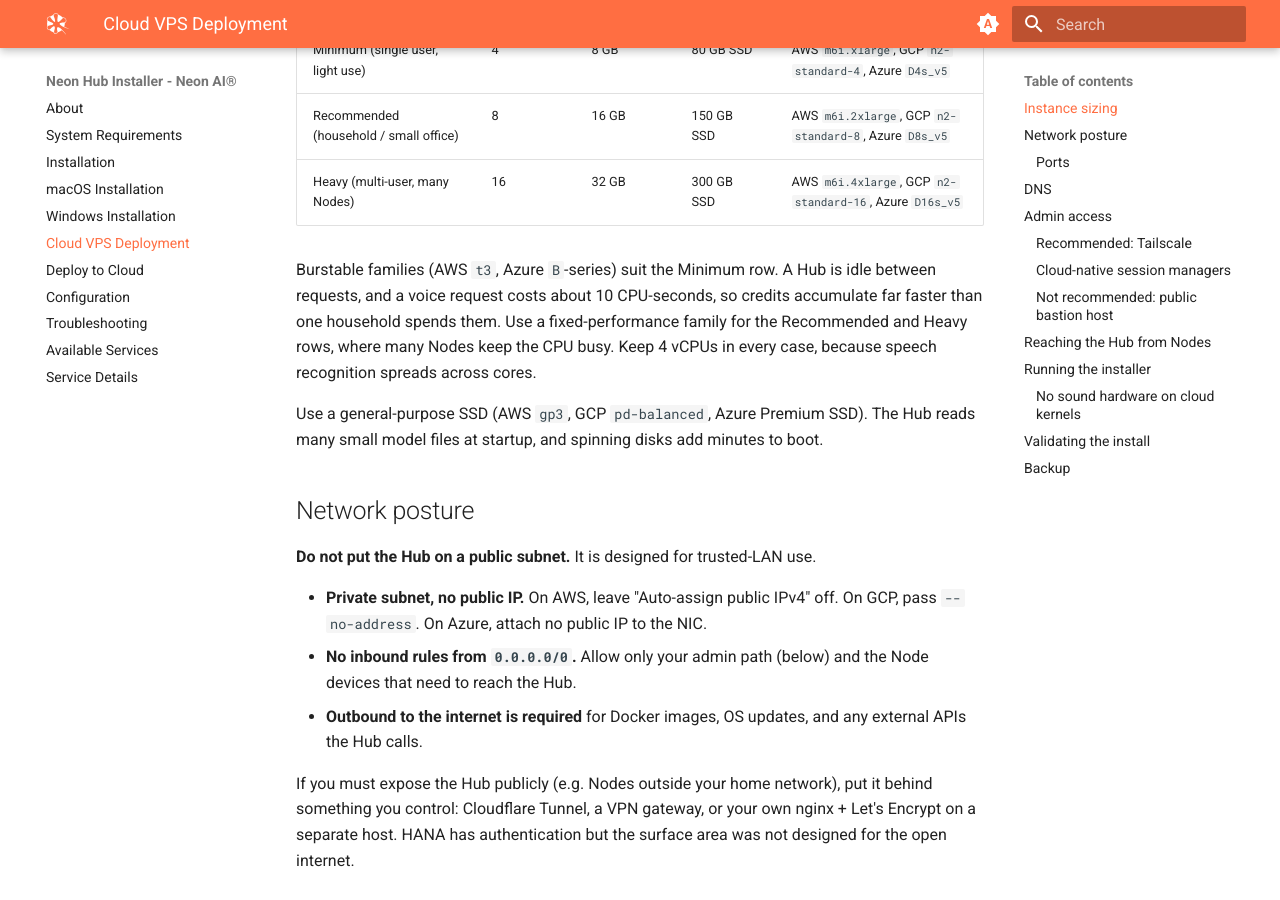
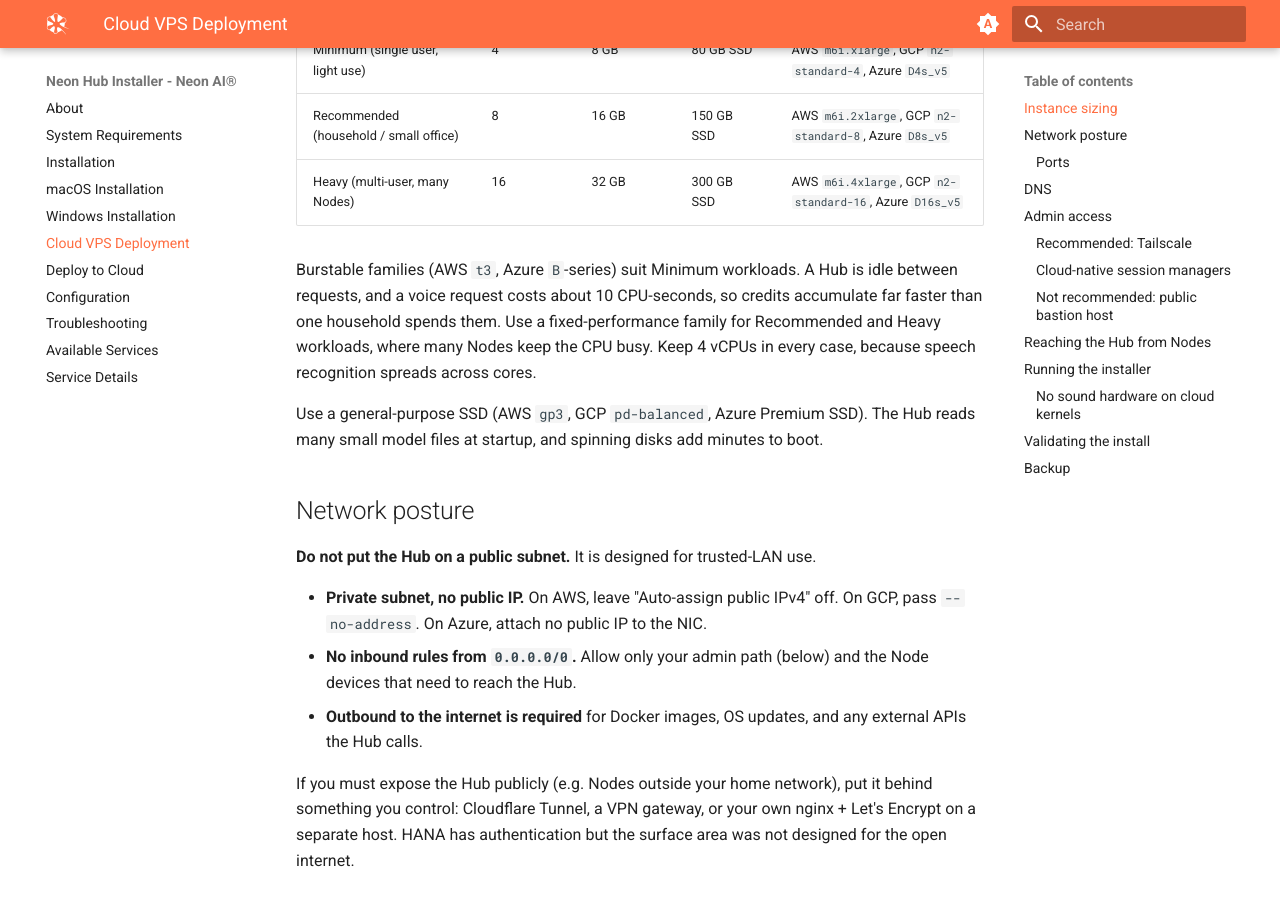
Before and after one commit to NeonGeckoCom/neon-hub-installer, an MkDocs documentation site: the page built from docs/cloud-vps.md, in a window 1280 px wide and 900 px high, scrolled down 433 px. Built offline with MkDocs 1.6.1 and Material for MkDocs 9.7.7, drawn with Linux system fonts in a browser that asks for light colours.

Commit message:
Apply suggestion from @NeonDaniel
Co-authored-by: Daniel McKnight <34697904+NeonDaniel@users.noreply.github.com>

```diff
--- a/docs/cloud-vps.md
+++ b/docs/cloud-vps.md
@@ -12,7 +12,7 @@
 | Recommended (household / small office) | 8    | 16 GB | 150 GB SSD | AWS `m6i.2xlarge`, GCP `n2-standard-8`, Azure `D8s_v5`   |
 | Heavy (multi-user, many Nodes)         | 16   | 32 GB | 300 GB SSD | AWS `m6i.4xlarge`, GCP `n2-standard-16`, Azure `D16s_v5` |
 
-Burstable families (AWS `t3`, Azure `B`-series) suit the Minimum row. A Hub is idle between requests, and a voice request costs about 10 CPU-seconds, so credits accumulate far faster than one household spends them. Use a fixed-performance family for the Recommended and Heavy rows, where many Nodes keep the CPU busy. Keep 4 vCPUs in every case, because speech recognition spreads across cores.
+Burstable families (AWS `t3`, Azure `B`-series) suit Minimum workloads. A Hub is idle between requests, and a voice request costs about 10 CPU-seconds, so credits accumulate far faster than one household spends them. Use a fixed-performance family for Recommended and Heavy workloads, where many Nodes keep the CPU busy. Keep 4 vCPUs in every case, because speech recognition spreads across cores.
 
 Use a general-purpose SSD (AWS `gp3`, GCP `pd-balanced`, Azure Premium SSD). The Hub reads many small model files at startup, and spinning disks add minutes to boot.
 
```
